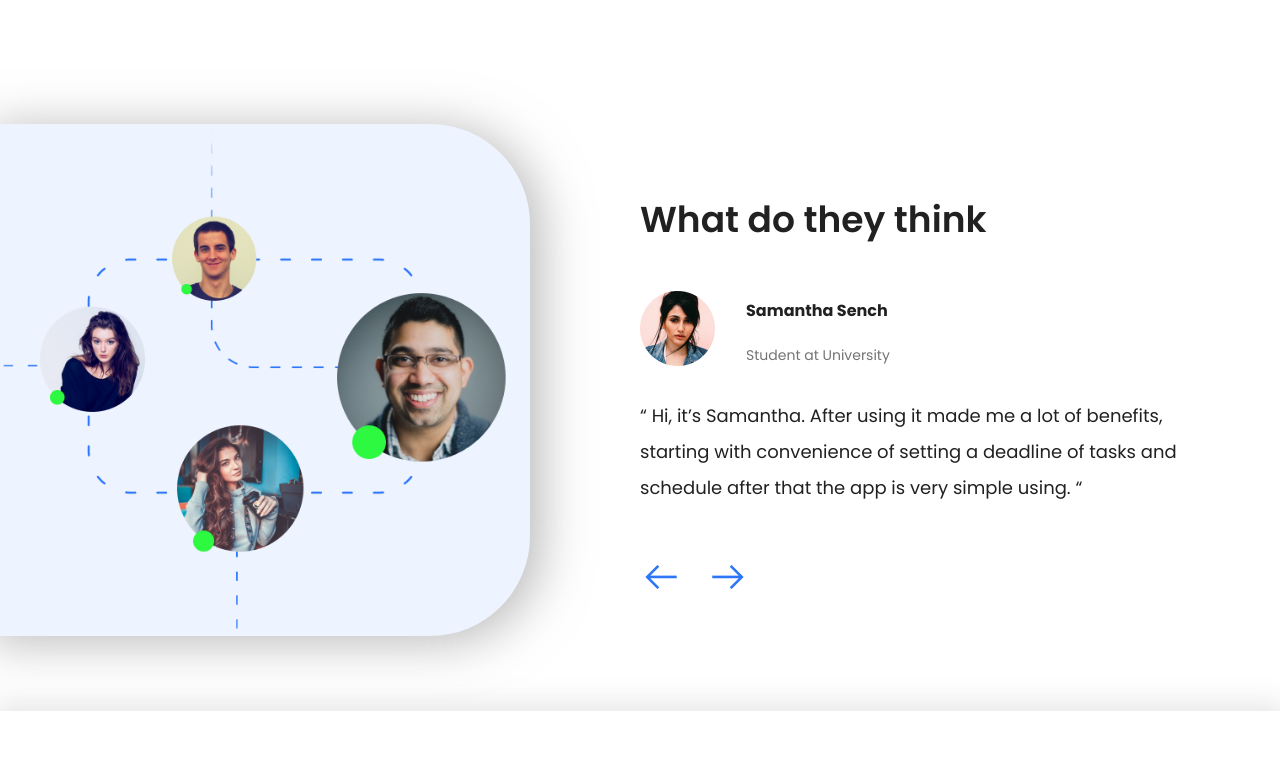
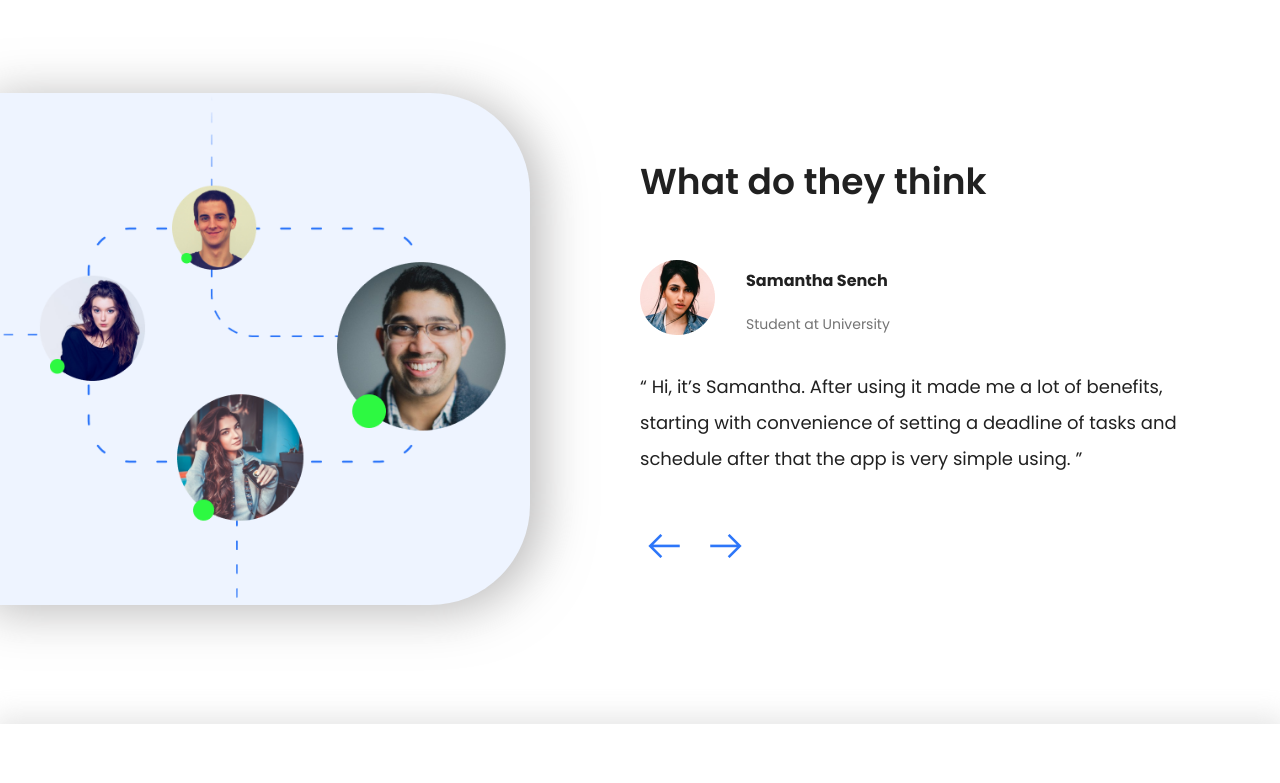
Before and after one commit to brahimxx/remind-me, a plain HTML site: page index.html in a window 1280 px wide. Shown: the part 3160-3943 px from the top of the page. Drawn offline with Linux system fonts and the light colour scheme.

Commit message:
Added testimonials data

```diff
--- /dev/null
+++ b/data.js
@@ -0,0 +1,18 @@
+// data.js
+const testimonials = [
+  {
+    image: "images/Testimonial/Image.png",
+    name: "Samantha Sench",
+    role: "Student at University",
+    profilePic: "images/Testimonial/profile.png",
+    text: "Hi, it’s Samantha. After using it made me a lot of benefits, starting with convenience of setting a deadline of tasks and schedule after that the app is very simple using.",
+  },
+  {
+    image: "images/Testimonial/Image.png",
+    name: "Carlos Rivera",
+    role: "Manager at TechCorp",
+    profilePic: "images/Testimonial/profile.png",
+    text: "This tool streamlined my work routine. I especially love the UI and notifications.Hi, it’s Samantha. After using it made me a lot of benefits, starting with convenience of setting a deadline of tasks and schedule after that the app is very simple using.",
+  },
+  // Add more items if you want a real carousel
+];
--- a/index.html
+++ b/index.html
@@ -13,7 +13,6 @@
       href="https://fonts.googleapis.com/css2?family=Poppins:ital,wght@0,100;0,200;0,300;0,400;0,500;0,600;0,700;0,800;0,900;1,100;1,200;1,300;1,400;1,500;1,600;1,700;1,800;1,900&display=swap"
       rel="stylesheet"
     />
-    <script src="script.js"></script>
     <title>Remindme</title>
   </head>
   <body>
@@ -204,39 +203,38 @@
         </div>
       </div>
 
-      <div class="testimonial">
+      <div class="testimonial" id="testimonial">
+        <!-- Left image section -->
         <div class="testimonial_images image_left">
-          <img
-            src="images/Testimonial/Image.png"
-            class="testimonial_image"
-            alt="phone"
-          />
+            <img src="" id="mainImage" class="testimonial_image" alt="Testimonial main image" />
         </div>
+        <!-- Right text content -->
         <div class="testimonial_text">
             <h2>What do they think</h2>
+            <!-- This is the only block that animates -->
+            <div class="testimonial-content">
             <div class="profile">
-            <img
-              src="images/Testimonial/profile.png"
-              class="profile_pic"
-              alt="phone"
-            />
+                <img src="" id="profilePic" class="profile_pic" alt="Profile" />
                 <div class="profile_text">
-              <h4>Samantha Sench</h4>
-              <p class="profile_p">Student at University</p>
+                <h4 id="name"></h4>
+                <p id="role" class="profile_p"></p>
                 </div>
             </div>
-          <p class="testimonial_p">
-            “ Hi, it’s Samantha. After using it made me a lot of benefits,
-            starting with convenience of setting a deadline of tasks and
-            schedule after that the app is very simple using. “
-          </p>
+            <p id="testimonialText" class="testimonial_p"></p>
+            </div>
+            <!-- Arrows do NOT animate -->
             <div class="arrows">
-            <img src="images/Testimonial/la_arrow-left.png" alt="arrow" />
-            <img src="images/Testimonial/la_arrow-right.png" alt="arrow" />
+            <a id="prevBtn" aria-label="Previous testimonial">
+                <img src="images/Testimonial/la_arrow-left.png" alt="Previous" />
+            </a>
+            <a id="nextBtn" aria-label="Next testimonial">
+                <img src="images/Testimonial/la_arrow-right.png" alt="Next" />
+            </a>
             </div>
         </div>
     </div>
     </div>
+
     <footer>
       <div class="under_footer container">
         <div class="footer_1">
@@ -281,5 +279,8 @@
         </div>
       </div>
     </footer>
+
   </body>
+  <script src="data.js"></script>
+    <script src="script.js"></script>
 </html>
--- a/script.js
+++ b/script.js
@@ -28,3 +28,53 @@ document.addEventListener("DOMContentLoaded", function () {
     }
   });
 });
+
+// script.js
+// If in a bundler, import testimonials from './data.js';
+// For now, assume data.js is loaded before this script
+
+document.addEventListener("DOMContentLoaded", function () {
+  let current = 0;
+  let direction = "right"; // default
+
+  // DOM references inside DOMContentLoaded to ensure elements exist
+  const content = document.querySelector(".testimonial-content");
+  const mainImage = document.getElementById("mainImage");
+  const profilePic = document.getElementById("profilePic");
+  const name = document.getElementById("name");
+  const role = document.getElementById("role");
+  const testimonialText = document.getElementById("testimonialText");
+
+  function renderTestimonial(index, direction = "right", animate = true) {
+    content.classList.remove("fade-in-right", "fade-in-left");
+    if (animate) {
+      void content.offsetWidth; // Force reflow to restart animation
+      const animClass =
+        direction === "right" ? "fade-in-right" : "fade-in-left";
+      content.classList.add(animClass);
+    }
+    updateContent(index);
+  }
+
+  function updateContent(index) {
+    const data = testimonials[index];
+    mainImage.src = data.image;
+    profilePic.src = data.profilePic;
+    name.textContent = data.name;
+    role.textContent = data.role;
+    testimonialText.textContent = `“ ${data.text} ”`;
+  }
+
+  // Initial render
+  updateContent(current);
+
+  // Navigation buttons
+  document.getElementById("prevBtn").onclick = function () {
+    current = current === 0 ? testimonials.length - 1 : current - 1;
+    renderTestimonial(current, "left");
+  };
+  document.getElementById("nextBtn").onclick = function () {
+    current = (current + 1) % testimonials.length;
+    renderTestimonial(current, "right");
+  };
+});
--- a/style.css
+++ b/style.css
@@ -566,6 +566,7 @@ h2 {
   height: 75px;
   background: #ffffff;
   border-radius: 1500px;
+  transition: background-color 0.3s ease, transform 0.3s ease;
 }
 
 .p_paging_download_button {
@@ -575,6 +576,10 @@ h2 {
   color: #2d76f9;
 }
 
+.paging_download_button:hover {
+  transform: scale(1.05);
+  cursor: pointer;
+}
 .paging_aboutapp_button {
   display: flex;
   justify-content: center;
@@ -584,6 +589,12 @@ h2 {
   background: #2d76f9;
   border: 1.5px solid #ffffff;
   border-radius: 1500px;
+  transition: background-color 0.3s ease, transform 0.3s ease;
+}
+
+.paging_aboutapp_button:hover {
+  transform: scale(1.05);
+  cursor: pointer;
 }
 
 .ellipse13 {
@@ -611,12 +622,21 @@ h2 {
 }
 
 /*testimonial*/
+#testimonialText {
+  display: -webkit-box;
+  -webkit-line-clamp: 3; /* Number of lines to show */
+  -webkit-box-orient: vertical;
+  overflow: hidden;
+  text-overflow: ellipsis;
+}
 
 .testimonial {
   display: flex;
   flex-direction: row;
   justify-content: space-between;
   align-items: center;
+  height: 450px;
+  margin-bottom: 150px;
 }
 
 .testimonial_images {
@@ -754,6 +774,14 @@ ul {
   width: 188px;
 }
 
+.social img {
+  transition: transform 0.3s ease; /* Smooth scaling */
+}
+.social img:hover {
+  transform: scale(1.5);
+  cursor: pointer;
+}
+
 .arrows {
   display: flex;
   justify-content: space-between;
@@ -764,6 +792,67 @@ ul {
 nav .menubar i {
   color: white;
   font-size: 22px;
+}
+
+/* testimonial */
+.arrows a {
+  cursor: pointer;
+}
+
+.arrows a:hover {
+  transform: scale(1.05);
+}
+
+.testimonial-content {
+  position: relative;
+  min-height: 220px; /* Prevent layout shift */
+}
+
+.fade-in-right {
+  animation: fadeInRight 0.4s ease-in-out;
+}
+.fade-in-left {
+  animation: fadeInLeft 0.4s ease-in-out;
+}
+
+@keyframes fadeInRight {
+  from {
+    opacity: 0;
+    transform: translateY(-30px) translateX(40px);
+  }
+  to {
+    opacity: 1;
+    transform: translateY(0px) translateX(0px);
+  }
+}
+
+@keyframes fadeInLeft {
+  from {
+    opacity: 0;
+    transform: translateY(-30px) translateX(-40px);
+  }
+  to {
+    opacity: 1;
+    transform: translateY(0px) translateX(0px);
+  }
+}
+
+.arrows {
+  display: flex;
+  justify-content: center;
+  gap: 20px;
+  margin-top: 20px;
+}
+
+.profile,
+.testimonial_p {
+  margin-bottom: 20px;
+}
+.testimonial_text {
+  display: flex;
+  flex-direction: column;
+  justify-content: space-between;
+  height: 100%; /* Stretch to fix button jump */
 }
 
 @media (min-height: 1200px) {
@@ -1014,6 +1103,8 @@ nav .menubar i {
 
   .testimonial {
     flex-direction: column-reverse;
+    height: 600px;
+    margin-bottom: 50px;
   }
 
   .testimonial_text {
```
Also changed, not shown: 3 other files. Lines whose indentation alone changed are shown as unchanged.
